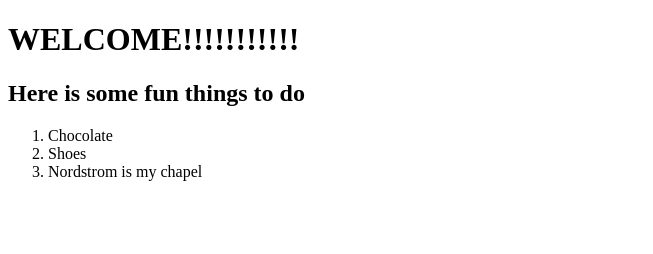
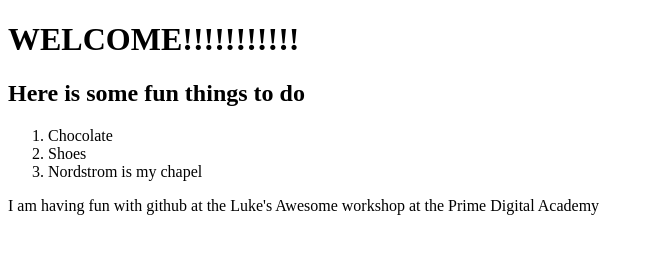
Before and after one commit to ElenaKelsey/ElenaKelsey.github.io, a plain HTML site: page index.html in a window 1280 px wide. Shown: the whole page, without its empty margins (0-653 px from the left). Drawn offline with Linux system fonts and the light colour scheme.

Commit message:
Update index.html

```diff
--- a/index.html
+++ b/index.html
@@ -11,6 +11,9 @@
     <li>Shoes</li>
     <li>Nordstrom is my chapel</li>
   </ol>
+  <p>
+    I am having fun with github at the Luke's Awesome workshop at the Prime Digital Academy
+  </p>
   </body>
 
 </html>
```
